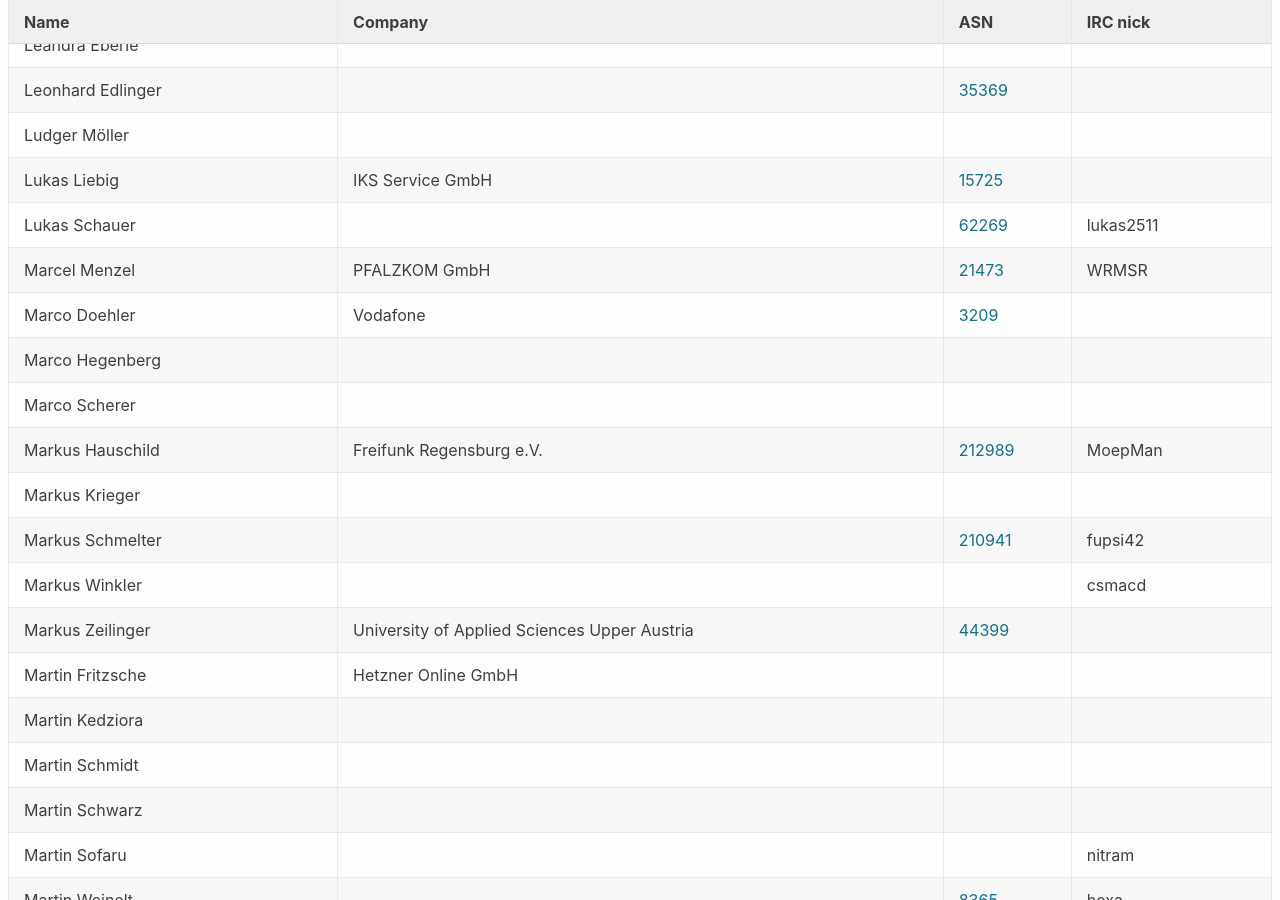
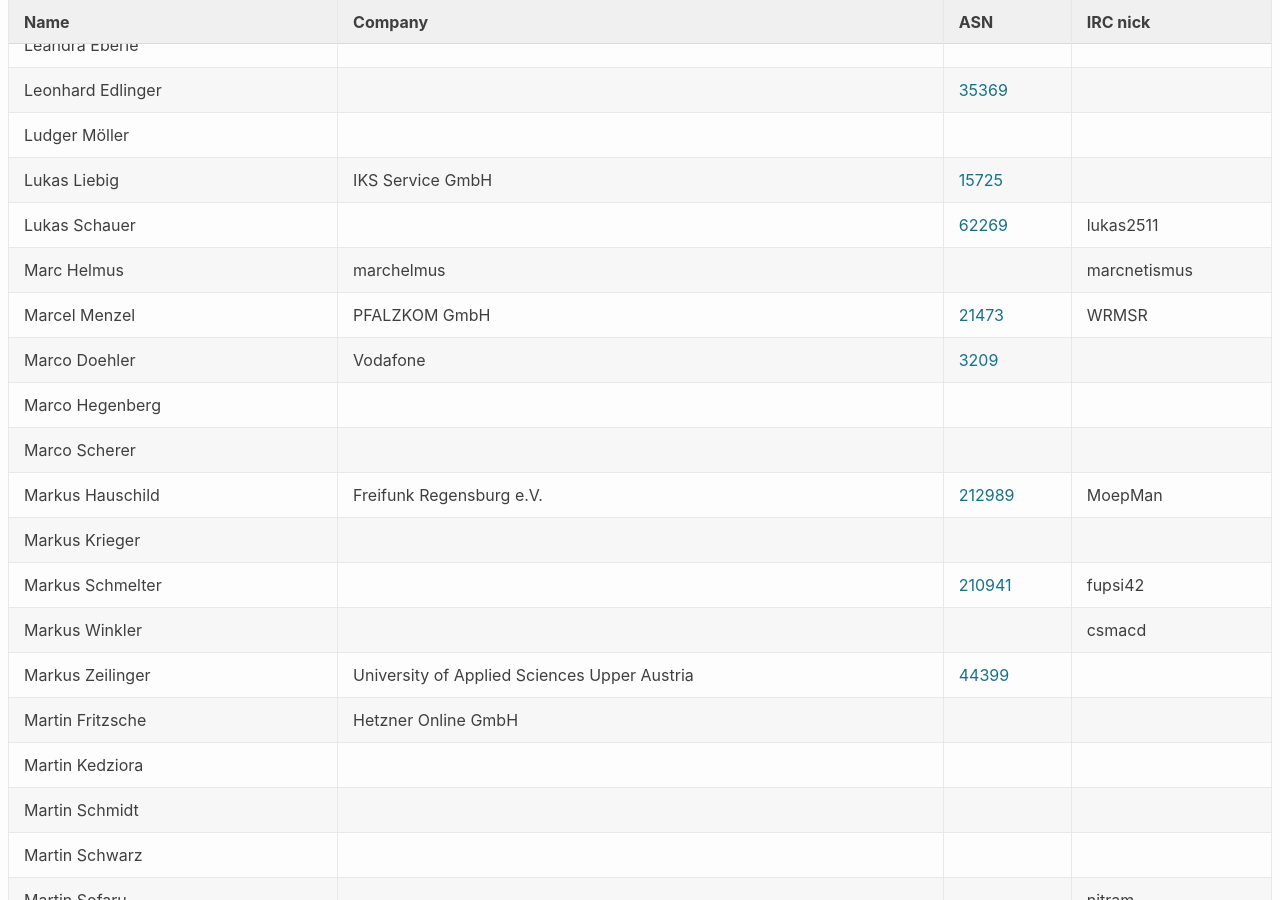
Before and after one commit to denog/pretix-attendeelist, a Jekyll site: the page built from denog14/index.md, in a window 1280 px wide and 900 px high, scrolled down 17844 px. Built offline with Jekyll 4.4.1, drawn with Linux system fonts in a browser that asks for light colours.

Commit message:
Latest data: Thu Nov 10 14:54:27 UTC 2022

```diff
--- a/_data/attendees_denog14_remote.json
+++ b/_data/attendees_denog14_remote.json
@@ -516,6 +516,12 @@
     "asn": "21473"
   },
   {
+    "name": "Marc Helmus",
+    "company": "marchelmus",
+    "irc": "marcnetismus",
+    "asn": null
+  },
+  {
     "name": "Marco Doehler",
     "company": "Vodafone",
     "irc": null,
```
